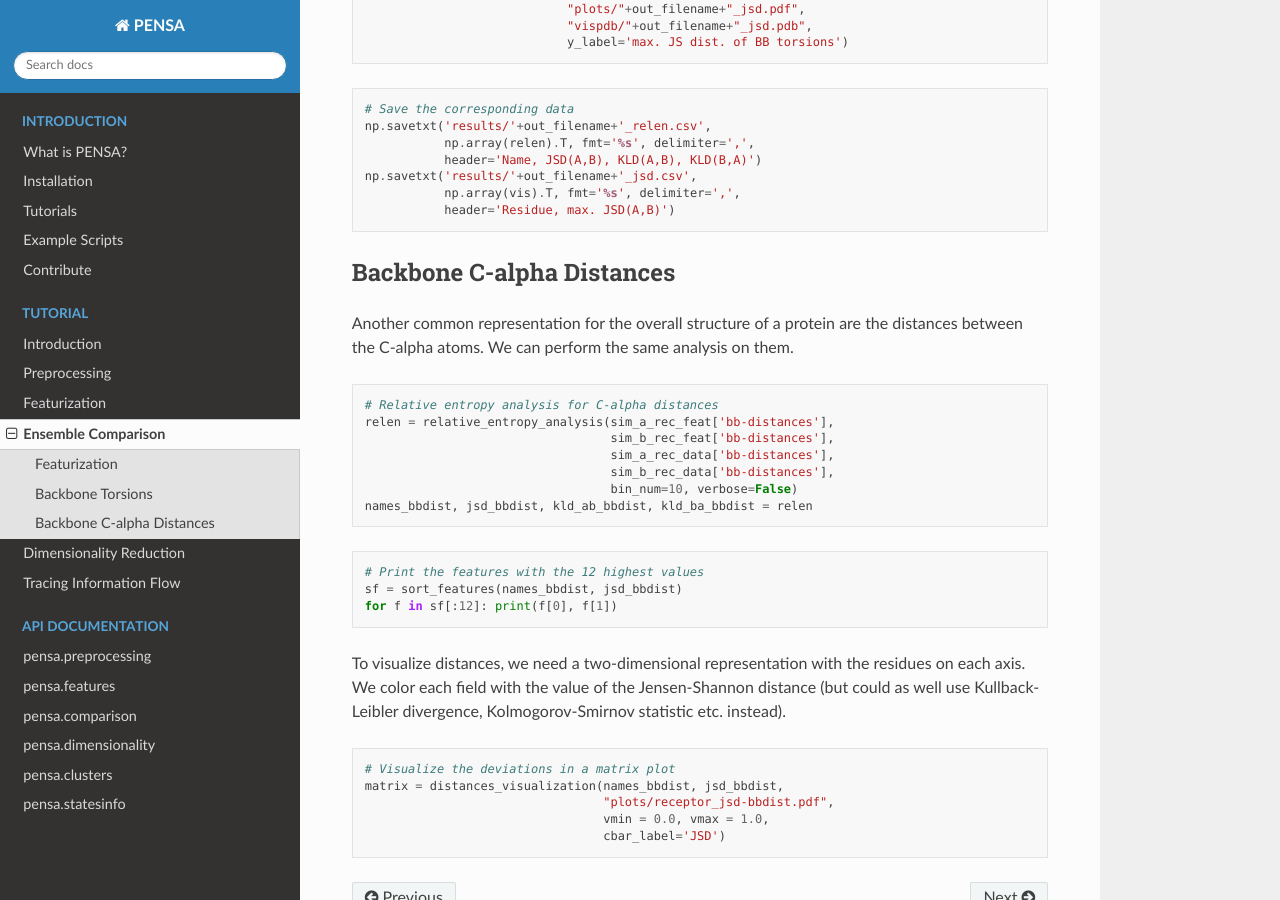
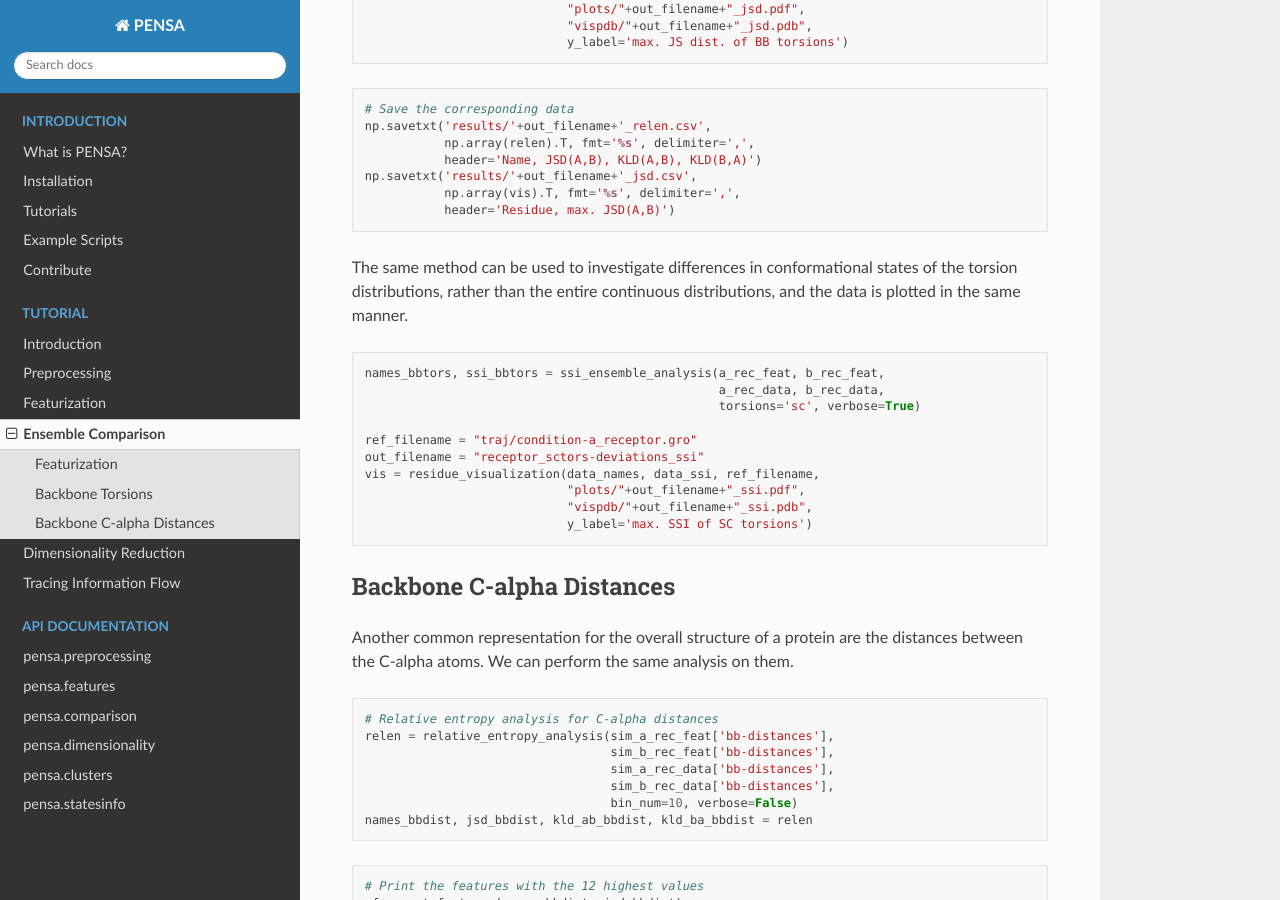
Before and after one commit to drorlab/pensa, a Sphinx documentation site: the page built from docs/tut-4-comparison.rst, in a window 1280 px wide and 900 px high, scrolled down 1302 px. Built offline with Sphinx 7.4.7 and the Read the Docs theme 2.0.0, drawn with Linux system fonts in a browser that asks for light colours.

Commit message:
Updating tutorial with SSI

```diff
--- a/docs/tut-4-comparison.rst
+++ b/docs/tut-4-comparison.rst
@@ -78,6 +78,26 @@ residue.
                np.array(vis).T, fmt='%s', delimiter=',',
                header='Residue, max. JSD(A,B)')
 
+The same method can be used to investigate differences in conformational
+states of the torsion distributions, rather than the entire continuous distributions,
+and the data is plotted in the same manner.
+
+.. code:: python
+
+    names_bbtors, ssi_bbtors = ssi_ensemble_analysis(a_rec_feat, b_rec_feat,
+                                                     a_rec_data, b_rec_data,
+                                                     torsions='sc', verbose=True)
+
+    ref_filename = "traj/condition-a_receptor.gro"
+    out_filename = "receptor_sctors-deviations_ssi"
+    vis = residue_visualization(data_names, data_ssi, ref_filename,
+                                "plots/"+out_filename+"_ssi.pdf",
+                                "vispdb/"+out_filename+"_ssi.pdb",
+                                y_label='max. SSI of SC torsions')
+
+
+
+
 Backbone C-alpha Distances
 --------------------------
 
```
